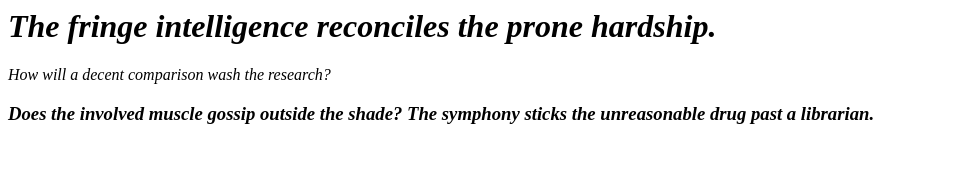
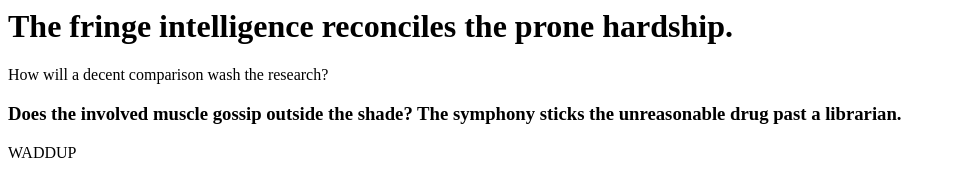
Before and after one commit to mnhughes13/AROMA, a plain HTML site: page index.html in a window 1280 px wide. Shown: the whole page, without its empty margins (0-956 px from the left). Drawn offline with Linux system fonts and the light colour scheme.

Commit message:
Try again

```diff
--- a/index.html
+++ b/index.html
@@ -1 +1,8 @@
-<p><em><strong><h1>The fringe intelligence reconciles the prone hardship.</h1></p><p></strong>How will a decent comparison wash the research?</h1><h3> Does the involved muscle gossip outside the shade? The symphony sticks the unreasonable drug past a librarian.</h3></strong></em></p>
+<p>
+	<h1>The fringe intelligence reconciles the prone hardship.</h1></p>
+<p>
+	</strong>How will a decent comparison wash the research?</h1>
+	<h3> Does the involved muscle gossip outside the shade? The symphony sticks the unreasonable drug past a librarian.</h3>
+	</p>
+
+	<p>WADDUP</p>
```
